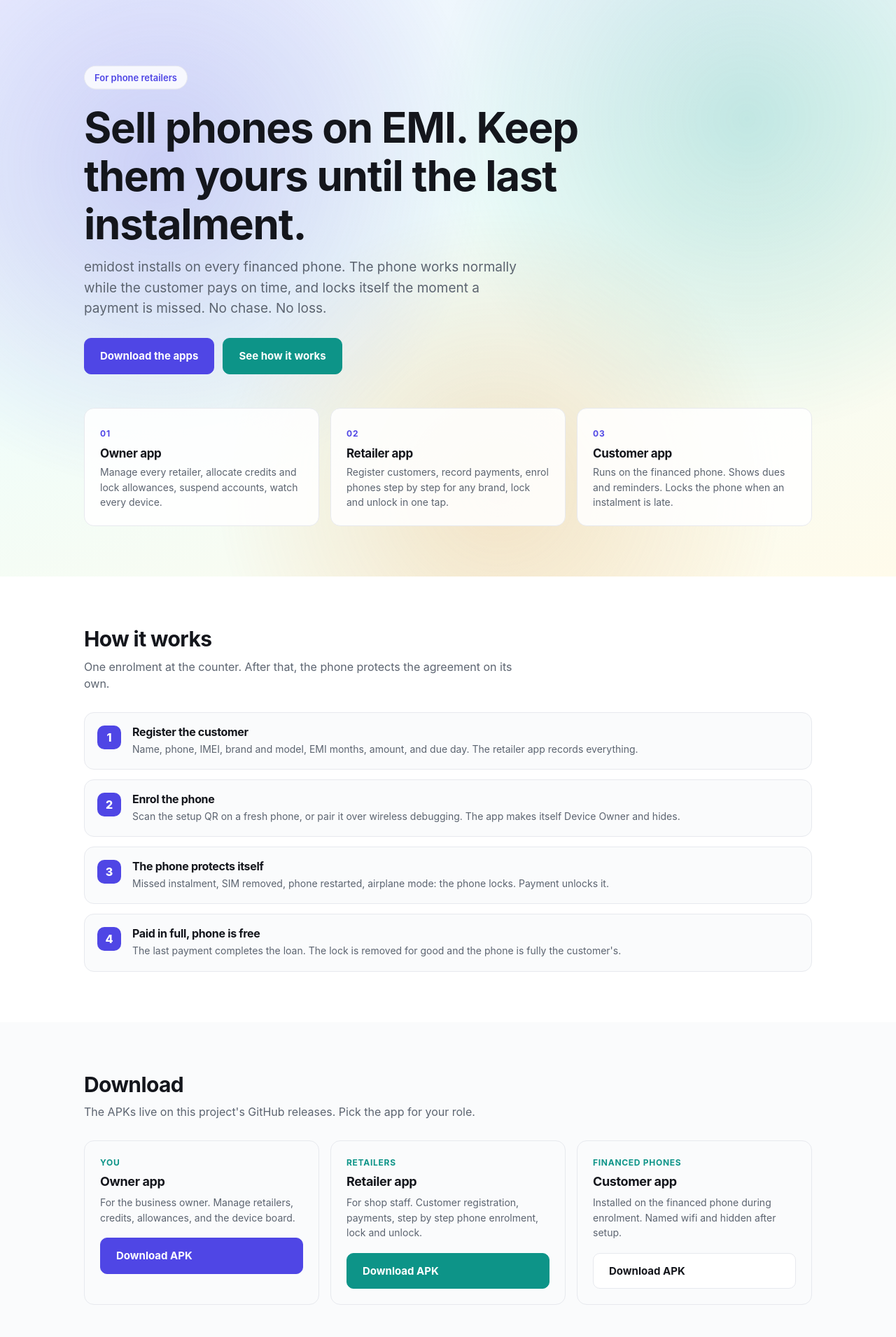
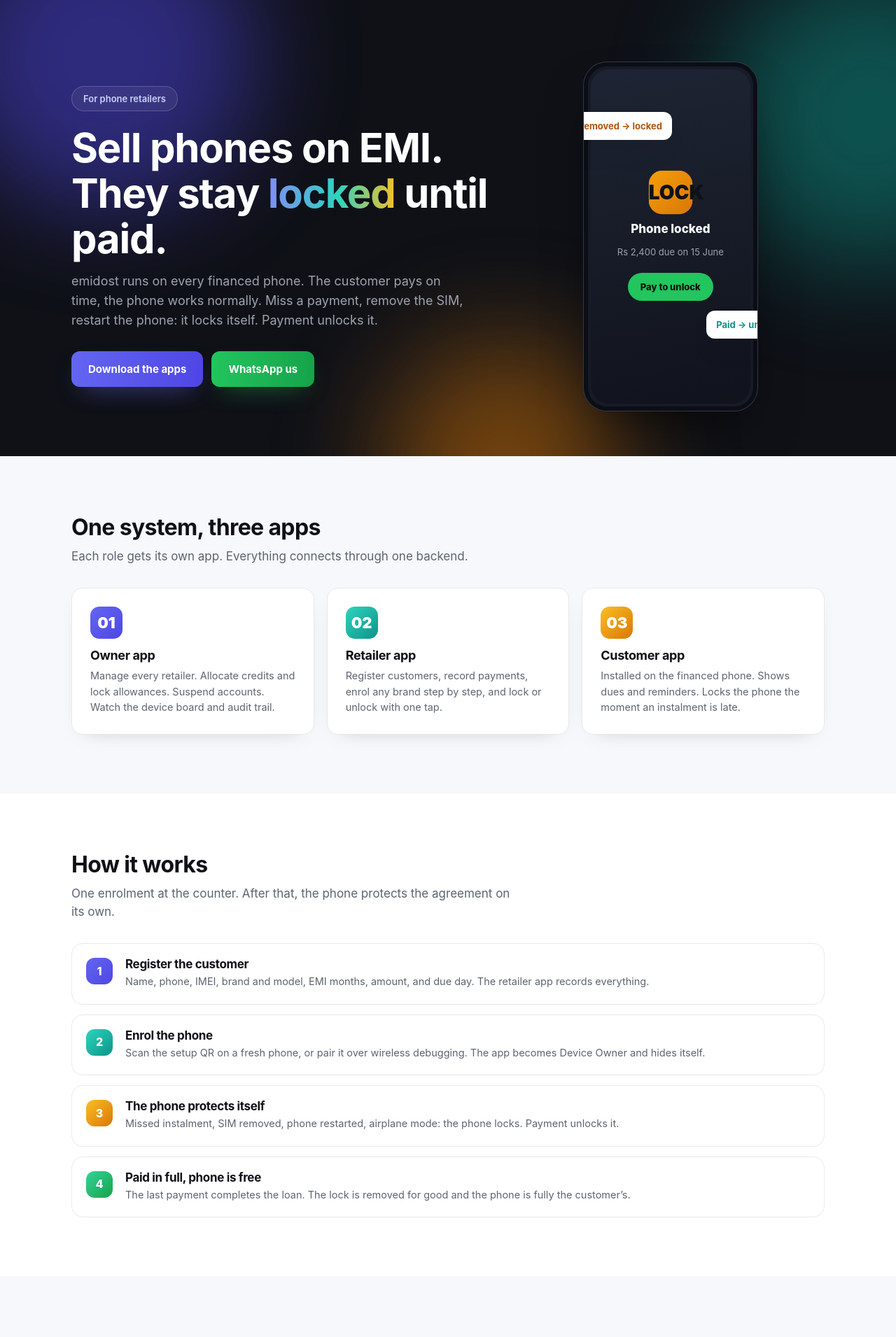
Before and after one commit to emidost/emidost, a Next.js app: page / in a window 1280 px wide. Shown: the top 1911 px of the page at 70% size. Built offline with nearby package versions, Linux system fonts and the light colour scheme.

Commit message:
Superior product design: animated lock-screen phone hero, WhatsApp contact, role cards

```diff
--- a/app/globals.css
+++ b/app/globals.css
@@ -1,166 +1,167 @@
 :root {
-  --ink: #14161c;
+  --ink: #0f1117;
   --paper: #ffffff;
   --muted: #5c6470;
   --accent: #4f46e5;
   --accent2: #0d9488;
   --accent3: #d97706;
   --line: #e7e9ee;
-  --radius: 14px;
+  --radius: 16px;
 }
 
 * { box-sizing: border-box; }
-
 html { scroll-behavior: smooth; }
 
 body {
   margin: 0;
   color: var(--ink);
-  background: var(--paper);
+  background: #f7f8fb;
   font-family: Inter, system-ui, -apple-system, "Segoe UI", Roboto, sans-serif;
   line-height: 1.55;
 }
+h1, h2, h3 { line-height: 1.12; letter-spacing: -0.02em; }
+.container { max-width: 1120px; margin: 0 auto; padding: 0 22px; }
 
-h1, h2, h3 { line-height: 1.15; letter-spacing: -0.02em; }
-
-.container { max-width: 1080px; margin: 0 auto; padding: 0 20px; }
-
-.hero {
-  position: relative;
-  overflow: hidden;
-  padding: 96px 0 72px;
-  background: linear-gradient(160deg, #eef2ff 0%, #f0fdfa 45%, #fffbeb 100%);
+/* ── Hero ─────────────────────────────────────────────── */
+.hero { position: relative; overflow: hidden; padding: 88px 0 64px; background: #0f1117; color: #fff; }
+.hero .blobs { position: absolute; inset: 0; pointer-events: none; }
+.blob {
+  position: absolute;
+  border-radius: 50%;
+  filter: blur(70px);
+  opacity: 0.5;
+  animation: blobmove 16s ease-in-out infinite alternate;
 }
-.hero::before {
-  content: "";
-  position: absolute;
-  inset: 0;
-  background:
-    radial-gradient(circle at 18% 30%, rgba(79, 70, 229, 0.22), transparent 38%),
-    radial-gradient(circle at 82% 22%, rgba(13, 148, 136, 0.20), transparent 36%),
-    radial-gradient(circle at 55% 85%, rgba(217, 119, 6, 0.18), transparent 40%);
-  animation: drift 14s ease-in-out infinite alternate;
-}
-@keyframes drift {
+.blob.a { width: 420px; height: 420px; background: #4f46e5; top: -140px; left: -80px; }
+.blob.b { width: 380px; height: 380px; background: #0d9488; top: -60px; right: -100px; animation-delay: -6s; }
+.blob.c { width: 300px; height: 300px; background: #d97706; bottom: -120px; left: 40%; animation-delay: -11s; }
+@keyframes blobmove {
   from { transform: translate3d(0, 0, 0) scale(1); }
-  to { transform: translate3d(24px, -18px, 0) scale(1.06); }
+  to { transform: translate3d(60px, 40px, 0) scale(1.15); }
 }
 
-.hero-inner { position: relative; }
+.hero-inner { position: relative; display: grid; grid-template-columns: 1.15fr 0.85fr; gap: 40px; align-items: center; }
+@media (max-width: 900px) { .hero-inner { grid-template-columns: 1fr; } }
+
 .kicker {
-  display: inline-flex;
-  align-items: center;
-  gap: 8px;
-  border: 1px solid var(--line);
-  border-radius: 999px;
-  padding: 6px 14px;
-  font-size: 13px;
-  font-weight: 600;
-  color: var(--accent);
-  background: rgba(255, 255, 255, 0.8);
+  display: inline-flex; align-items: center; gap: 8px;
+  border: 1px solid rgba(255,255,255,0.18); border-radius: 999px;
+  padding: 7px 16px; font-size: 13px; font-weight: 600; color: #c7d2fe;
+  background: rgba(255,255,255,0.06);
+  animation: fadeup 0.8s ease both;
 }
-.hero h1 {
-  font-size: clamp(34px, 6vw, 60px);
-  margin: 18px 0 12px;
-  max-width: 760px;
+.hero h1 { font-size: clamp(36px, 5.6vw, 58px); margin: 20px 0 14px; animation: fadeup 0.8s 0.08s ease both; }
+.hero h1 .grad {
+  background: linear-gradient(92deg, #818cf8, #2dd4bf 55%, #fbbf24);
+  -webkit-background-clip: text; background-clip: text; color: transparent;
 }
-.hero p.lede { font-size: 19px; color: var(--muted); max-width: 620px; margin: 0 0 28px; }
+.hero .lede { font-size: 18px; color: #9ca3af; max-width: 560px; margin: 0 0 30px; animation: fadeup 0.8s 0.16s ease both; }
+.cta-row { display: flex; flex-wrap: wrap; gap: 12px; animation: fadeup 0.8s 0.24s ease both; }
+@keyframes fadeup { from { opacity: 0; transform: translateY(20px); } to { opacity: 1; transform: translateY(0); } }
 
-.cta-row { display: flex; flex-wrap: wrap; gap: 12px; }
 .btn {
-  display: inline-flex;
-  align-items: center;
-  gap: 8px;
-  border-radius: 10px;
-  padding: 13px 22px;
-  font-size: 15px;
-  font-weight: 700;
-  text-decoration: none;
-  border: 1px solid var(--line);
-  color: var(--ink);
-  background: var(--paper);
-  transition: transform 0.15s ease, box-shadow 0.15s ease;
+  display: inline-flex; align-items: center; gap: 8px;
+  border-radius: 12px; padding: 14px 24px; font-size: 15px; font-weight: 700;
+  text-decoration: none; border: 1px solid rgba(255,255,255,0.18); color: #fff;
+  background: rgba(255,255,255,0.06); transition: transform 0.15s ease, box-shadow 0.15s ease, background 0.15s ease;
 }
-.btn:hover { transform: translateY(-2px); box-shadow: 0 12px 28px -14px rgba(20, 22, 28, 0.35); }
-.btn.primary { background: var(--accent); border-color: var(--accent); color: #fff; }
-.btn.teal { background: var(--accent2); border-color: var(--accent2); color: #fff; }
+.btn:hover { transform: translateY(-2px); background: rgba(255,255,255,0.12); }
+.btn.primary { background: linear-gradient(92deg, #6366f1, #4f46e5); border: none; box-shadow: 0 14px 34px -16px rgba(99,102,241,0.7); }
+.btn.primary:hover { box-shadow: 0 18px 40px -14px rgba(99,102,241,0.85); }
+.btn.whatsapp { background: linear-gradient(92deg, #22c55e, #16a34a); border: none; box-shadow: 0 14px 34px -16px rgba(34,197,94,0.6); }
+.btn.whatsapp:hover { box-shadow: 0 18px 40px -14px rgba(34,197,94,0.8); }
 
-.cards { display: grid; grid-template-columns: repeat(3, 1fr); gap: 16px; margin-top: 48px; }
-@media (max-width: 860px) { .cards { grid-template-columns: 1fr; } }
+/* ── Phone mockup ─────────────────────────────────────── */
+.phonewrap { display: flex; justify-content: center; animation: fadeup 0.9s 0.2s ease both; }
+.phone {
+  position: relative; width: 250px; height: 500px;
+  border-radius: 34px; background: #171b26;
+  border: 1px solid rgba(255,255,255,0.12);
+  box-shadow: 0 40px 80px -30px rgba(0,0,0,0.7), inset 0 0 0 6px #0b0e16;
+  overflow: hidden;
+}
+.phone .screen { position: absolute; inset: 10px; border-radius: 26px; overflow: hidden; display: flex; flex-direction: column; }
+.screen.locked { background: linear-gradient(170deg, #1e2433, #10131c); align-items: center; justify-content: center; gap: 10px; animation: screenin 1s ease; }
+.screen .lockicon {
+  width: 58px; height: 58px; border-radius: 18px; display: grid; place-items: center;
+  background: linear-gradient(135deg, #f59e0b, #d97706); color: #0f1117; font-size: 26px; font-weight: 900;
+  animation: pulse 2.4s ease-in-out infinite;
+}
+@keyframes pulse { 0%,100% { transform: scale(1); } 50% { transform: scale(1.08); } }
+.screen .l1 { color: #fff; font-weight: 800; font-size: 17px; }
+.screen .l2 { color: #9ca3af; font-size: 13px; }
+.screen .l3 { margin-top: 10px; padding: 10px 18px; border-radius: 999px; background: #22c55e; color: #04150a; font-weight: 800; font-size: 13px; }
+.screen.paid { background: linear-gradient(170deg, #0d9488, #0b5f56); align-items: center; justify-content: center; gap: 8px; }
+.screen.paid .l1 { color: #fff; font-weight: 800; font-size: 17px; }
+.screen.paid .l2 { color: #a7f3d0; font-size: 13px; }
+.chip-float {
+  position: absolute; padding: 10px 14px; border-radius: 12px; font-size: 13px; font-weight: 700;
+  background: #fff; color: var(--ink); box-shadow: 0 18px 36px -18px rgba(0,0,0,0.55);
+  animation: bob 5s ease-in-out infinite;
+}
+.chip-float.one { top: 74px; left: -46px; color: #b45309; }
+.chip-float.two { bottom: 96px; right: -60px; color: #0d9488; animation-delay: -2.5s; }
+@keyframes bob { 0%,100% { transform: translateY(0); } 50% { transform: translateY(-10px); } }
+
+/* ── Sections ─────────────────────────────────────────── */
+section { padding: 84px 0; }
+section h2 { font-size: 32px; margin: 0 0 10px; }
+section .sub { color: var(--muted); font-size: 17px; max-width: 640px; margin: 0 0 32px; }
+
+.cards { display: grid; grid-template-columns: repeat(3, 1fr); gap: 18px; }
+@media (max-width: 900px) { .cards { grid-template-columns: 1fr; } }
 .card {
-  background: rgba(255, 255, 255, 0.86);
-  border: 1px solid var(--line);
-  border-radius: var(--radius);
-  padding: 22px;
-  animation: rise 0.7s ease both;
+  background: #fff; border: 1px solid var(--line); border-radius: var(--radius);
+  padding: 26px; box-shadow: 0 10px 30px -22px rgba(15,17,23,0.35);
+  transition: transform 0.2s ease, box-shadow 0.2s ease;
 }
-.card:nth-child(2) { animation-delay: 0.12s; }
-.card:nth-child(3) { animation-delay: 0.24s; }
-@keyframes rise {
-  from { opacity: 0; transform: translateY(18px); }
-  to { opacity: 1; transform: translateY(0); }
+.card:hover { transform: translateY(-4px); box-shadow: 0 22px 44px -22px rgba(15,17,23,0.4); }
+.card .icon {
+  width: 46px; height: 46px; border-radius: 13px; display: grid; place-items: center;
+  font-size: 22px; font-weight: 900; color: #fff; margin-bottom: 14px;
 }
-.card .num { font-size: 12px; font-weight: 700; color: var(--accent); letter-spacing: 0.08em; }
-.card h3 { margin: 8px 0 6px; font-size: 17px; }
-.card p { margin: 0; color: var(--muted); font-size: 14px; }
-
-section { padding: 72px 0; }
-section h2 { font-size: 30px; margin: 0 0 10px; }
-section .sub { color: var(--muted); font-size: 16px; max-width: 640px; margin: 0 0 28px; }
+.card h3 { margin: 0 0 8px; font-size: 18px; }
+.card p { margin: 0; color: var(--muted); font-size: 14.5px; }
 
 .steps { display: grid; gap: 14px; }
 .step {
-  display: flex;
-  gap: 16px;
-  align-items: flex-start;
-  border: 1px solid var(--line);
-  border-radius: var(--radius);
-  padding: 18px;
-  background: #fafbfc;
+  display: flex; gap: 18px; align-items: flex-start;
+  border: 1px solid var(--line); border-radius: var(--radius); padding: 20px; background: #fff;
+  transition: transform 0.2s ease;
 }
+.step:hover { transform: translateX(6px); }
 .step .badge {
-  flex: 0 0 34px;
-  height: 34px;
-  border-radius: 10px;
-  display: grid;
-  place-items: center;
-  font-weight: 800;
-  color: #fff;
-  background: var(--accent);
+  flex: 0 0 38px; height: 38px; border-radius: 12px; display: grid; place-items: center;
+  font-weight: 800; color: #fff; font-size: 16px;
+  background: linear-gradient(135deg, #6366f1, #4f46e5);
 }
-.step h3 { margin: 0 0 4px; font-size: 16px; }
-.step p { margin: 0; color: var(--muted); font-size: 14px; }
+.step:nth-child(2) .badge { background: linear-gradient(135deg, #2dd4bf, #0d9488); }
+.step:nth-child(3) .badge { background: linear-gradient(135deg, #fbbf24, #d97706); }
+.step:nth-child(4) .badge { background: linear-gradient(135deg, #34d399, #16a34a); }
+.step h3 { margin: 0 0 4px; font-size: 17px; }
+.step p { margin: 0; color: var(--muted); font-size: 14.5px; }
 
-.download-grid { display: grid; grid-template-columns: repeat(3, 1fr); gap: 16px; }
-@media (max-width: 860px) { .download-grid { grid-template-columns: 1fr; } }
+.download-grid { display: grid; grid-template-columns: repeat(3, 1fr); gap: 18px; }
+@media (max-width: 900px) { .download-grid { grid-template-columns: 1fr; } }
 .dl {
-  border: 1px solid var(--line);
-  border-radius: var(--radius);
-  padding: 22px;
-  display: flex;
-  flex-direction: column;
-  gap: 8px;
+  border: 1px solid var(--line); border-radius: var(--radius); padding: 26px;
+  display: flex; flex-direction: column; gap: 10px; background: #fff;
+  box-shadow: 0 10px 30px -22px rgba(15,17,23,0.35);
 }
-.dl .tag { font-size: 12px; font-weight: 700; color: var(--accent2); text-transform: uppercase; letter-spacing: 0.06em; }
-.dl h3 { margin: 0; font-size: 18px; }
-.dl p { margin: 0; color: var(--muted); font-size: 14px; }
-.dl a { margin-top: 10px; }
+.dl .tag { font-size: 12px; font-weight: 800; letter-spacing: 0.08em; text-transform: uppercase; }
+.dl.owner .tag { color: #4f46e5; }
+.dl.retailer .tag { color: #0d9488; }
+.dl.customer .tag { color: #d97706; }
+.dl h3 { margin: 0; font-size: 19px; }
+.dl p { margin: 0; color: var(--muted); font-size: 14.5px; flex: 1; }
+.dl .btn { border: 1px solid var(--line); color: var(--ink); background: #f7f8fb; justify-content: center; }
+.dl .btn:hover { background: #eef0f4; }
 
-.contact {
-  background: #14161c;
-  color: #f3f4f6;
-}
+.contact { background: linear-gradient(160deg, #1c2130, #0f1117); color: #fff; }
 .contact h2 { color: #fff; }
 .contact .sub { color: #9ca3af; }
-.contact .links { display: flex; flex-wrap: wrap; gap: 12px; }
-.contact .btn { background: #1f2430; border-color: #2d3444; color: #fff; }
+.contact .links { display: flex; flex-wrap: wrap; gap: 14px; }
+.contact .btn.ghost { background: rgba(255,255,255,0.06); border-color: rgba(255,255,255,0.16); color: #fff; }
+.contact .btn.ghost:hover { background: rgba(255,255,255,0.12); }
 
-footer { padding: 26px 0; color: var(--muted); font-size: 13px; border-top: 1px solid var(--line); }
-
-.float {
-  animation: bob 5s ease-in-out infinite;
-}
-@keyframes bob {
-  0%, 100% { transform: translateY(0); }
-  50% { transform: translateY(-10px); }
-}
+footer { padding: 28px 0; color: var(--muted); font-size: 13.5px; border-top: 1px solid var(--line); background: #f7f8fb; }
--- a/app/page.tsx
+++ b/app/page.tsx
@@ -17,47 +17,75 @@
       <Script id="app-jsonld" type="application/ld+json" dangerouslySetInnerHTML={{ __html: JSON.stringify(jsonLd) }} />
       <main>
         <header className="hero">
+          <div className="blobs">
+            <span className="blob a" />
+            <span className="blob b" />
+            <span className="blob c" />
+          </div>
           <div className="container hero-inner">
-            <span className="kicker float">For phone retailers</span>
-            <h1>Sell phones on EMI. Keep them yours until the last instalment.</h1>
+            <div>
+              <span className="kicker">For phone retailers</span>
+              <h1>
+                Sell phones on EMI.<br />They stay <span className="grad">locked</span> until paid.
+              </h1>
               <p className="lede">
-              emidost installs on every financed phone. The phone works normally while the customer pays on
-              time, and locks itself the moment a payment is missed. No chase. No loss.
+                emidost runs on every financed phone. The customer pays on time, the phone works normally.
+                Miss a payment, remove the SIM, restart the phone: it locks itself. Payment unlocks it.
               </p>
               <div className="cta-row">
                 <a className="btn primary" href="#download">Download the apps</a>
-              <a className="btn teal" href="#how">See how it works</a>
+                <a className="btn whatsapp" href="https://wa.me/917003617074">WhatsApp us</a>
               </div>
-            <div className="cards">
-              <div className="card">
-                <span className="num">01</span>
-                <h3>Owner app</h3>
-                <p>Manage every retailer, allocate credits and lock allowances, suspend accounts, watch every device.</p>
             </div>
-              <div className="card">
-                <span className="num">02</span>
-                <h3>Retailer app</h3>
-                <p>Register customers, record payments, enrol phones step by step for any brand, lock and unlock in one tap.</p>
+            <div className="phonewrap">
+              <div className="phone">
+                <div className="screen locked">
+                  <span className="lockicon">LOCK</span>
+                  <span className="l1">Phone locked</span>
+                  <span className="l2">Rs 2,400 due on 15 June</span>
+                  <span className="l3">Pay to unlock</span>
                 </div>
-              <div className="card">
-                <span className="num">03</span>
-                <h3>Customer app</h3>
-                <p>Runs on the financed phone. Shows dues and reminders. Locks the phone when an instalment is late.</p>
+                <span className="chip-float one">SIM removed → locked</span>
+                <span className="chip-float two">Paid → unlocked</span>
               </div>
             </div>
           </div>
         </header>
 
-        <section id="how">
+        <section id="roles">
+          <div className="container">
+            <h2>One system, three apps</h2>
+            <p className="sub">Each role gets its own app. Everything connects through one backend.</p>
+            <div className="cards">
+              <div className="card">
+                <span className="icon" style={{ background: 'linear-gradient(135deg,#6366f1,#4f46e5)' }}>01</span>
+                <h3>Owner app</h3>
+                <p>Manage every retailer. Allocate credits and lock allowances. Suspend accounts. Watch the device board and audit trail.</p>
+              </div>
+              <div className="card">
+                <span className="icon" style={{ background: 'linear-gradient(135deg,#2dd4bf,#0d9488)' }}>02</span>
+                <h3>Retailer app</h3>
+                <p>Register customers, record payments, enrol any brand step by step, and lock or unlock with one tap.</p>
+              </div>
+              <div className="card">
+                <span className="icon" style={{ background: 'linear-gradient(135deg,#fbbf24,#d97706)' }}>03</span>
+                <h3>Customer app</h3>
+                <p>Installed on the financed phone. Shows dues and reminders. Locks the phone the moment an instalment is late.</p>
+              </div>
+            </div>
+          </div>
+        </section>
+
+        <section id="how" style={{ background: '#fff' }}>
           <div className="container">
             <h2>How it works</h2>
             <p className="sub">One enrolment at the counter. After that, the phone protects the agreement on its own.</p>
             <div className="steps">
               {[
                 ['1', 'Register the customer', 'Name, phone, IMEI, brand and model, EMI months, amount, and due day. The retailer app records everything.'],
-                ['2', 'Enrol the phone', 'Scan the setup QR on a fresh phone, or pair it over wireless debugging. The app makes itself Device Owner and hides.'],
+                ['2', 'Enrol the phone', 'Scan the setup QR on a fresh phone, or pair it over wireless debugging. The app becomes Device Owner and hides itself.'],
                 ['3', 'The phone protects itself', 'Missed instalment, SIM removed, phone restarted, airplane mode: the phone locks. Payment unlocks it.'],
-                ['4', 'Paid in full, phone is free', 'The last payment completes the loan. The lock is removed for good and the phone is fully the customer\'s.'],
+                ['4', 'Paid in full, phone is free', 'The last payment completes the loan. The lock is removed for good and the phone is fully the customer\u2019s.'],
               ].map(([n, t, d]) => (
                 <div className="step" key={n}>
                   <span className="badge">{n}</span>
@@ -71,30 +99,28 @@
           </div>
         </section>
 
-        <section id="download" style={{ background: '#fafbfc' }}>
+        <section id="download">
           <div className="container">
             <h2>Download</h2>
-            <p className="sub">
-              The APKs live on this project&apos;s GitHub releases. Pick the app for your role.
-            </p>
+            <p className="sub">The APKs live on this project&apos;s GitHub releases. Pick the app for your role.</p>
             <div className="download-grid">
-              <div className="dl">
+              <div className="dl owner">
                 <span className="tag">You</span>
                 <h3>Owner app</h3>
                 <p>For the business owner. Manage retailers, credits, allowances, and the device board.</p>
-                <a className="btn primary" href="https://github.com/emidost/emidost2/releases/latest/download/emidost-owner.apk">Download APK</a>
+                <a className="btn" href="https://github.com/emidost/emidost/releases/latest/download/emidost-owner.apk">Download APK</a>
               </div>
-              <div className="dl">
+              <div className="dl retailer">
                 <span className="tag">Retailers</span>
                 <h3>Retailer app</h3>
-                <p>For shop staff. Customer registration, payments, step by step phone enrolment, lock and unlock.</p>
-                <a className="btn teal" href="https://github.com/emidost/emidost2/releases/latest/download/emidost-retailer.apk">Download APK</a>
+                <p>For shop staff. Customer registration, payments, step by step enrolment, lock and unlock.</p>
+                <a className="btn" href="https://github.com/emidost/emidost/releases/latest/download/emidost-retailer.apk">Download APK</a>
               </div>
-              <div className="dl">
+              <div className="dl customer">
                 <span className="tag">Financed phones</span>
                 <h3>Customer app</h3>
                 <p>Installed on the financed phone during enrolment. Named wifi and hidden after setup.</p>
-                <a className="btn" href="https://github.com/emidost/emidost2/releases/latest/download/emidost-customer.apk">Download APK</a>
+                <a className="btn" href="https://github.com/emidost/emidost/releases/latest/download/emidost-customer.apk">Download APK</a>
               </div>
             </div>
           </div>
@@ -104,21 +130,20 @@
           <div className="container">
             <h2>Talk to us</h2>
             <p className="sub">
-              Want emidost for your shops? Write or call. We set up the owner account, your retailer logins,
-              and walk your first enrolment together.
+              Want emidost for your shops? Message us on WhatsApp. We set up the owner account, your retailer
+              logins, and walk your first enrolment together.
             </p>
             <div className="links">
-              <a className="btn" href="mailto:financebuddy144@gmail.com">Email financebuddy144@gmail.com</a>
-              <a className="btn" href="https://wa.me/910000000000">WhatsApp us</a>
-              <a className="btn" href="tel:+910000000000">Call +91 00000 00000</a>
+              <a className="btn whatsapp" href="https://wa.me/917003617074">WhatsApp +91 70036 17074</a>
+              <a className="btn ghost" href="mailto:financebuddy144@gmail.com">financebuddy144@gmail.com</a>
+              <a className="btn ghost" href="tel:+917003617074">Call +91 70036 17074</a>
             </div>
           </div>
         </section>
 
         <footer>
           <div className="container">
-            emidost · financed phone protection for retailers · update your contact number in the contact
-            section before publishing
+            emidost · financed phone protection for retailers · WhatsApp +91 70036 17074 · financebuddy144@gmail.com
           </div>
         </footer>
       </main>
```
Lines whose indentation alone changed are shown as unchanged.
